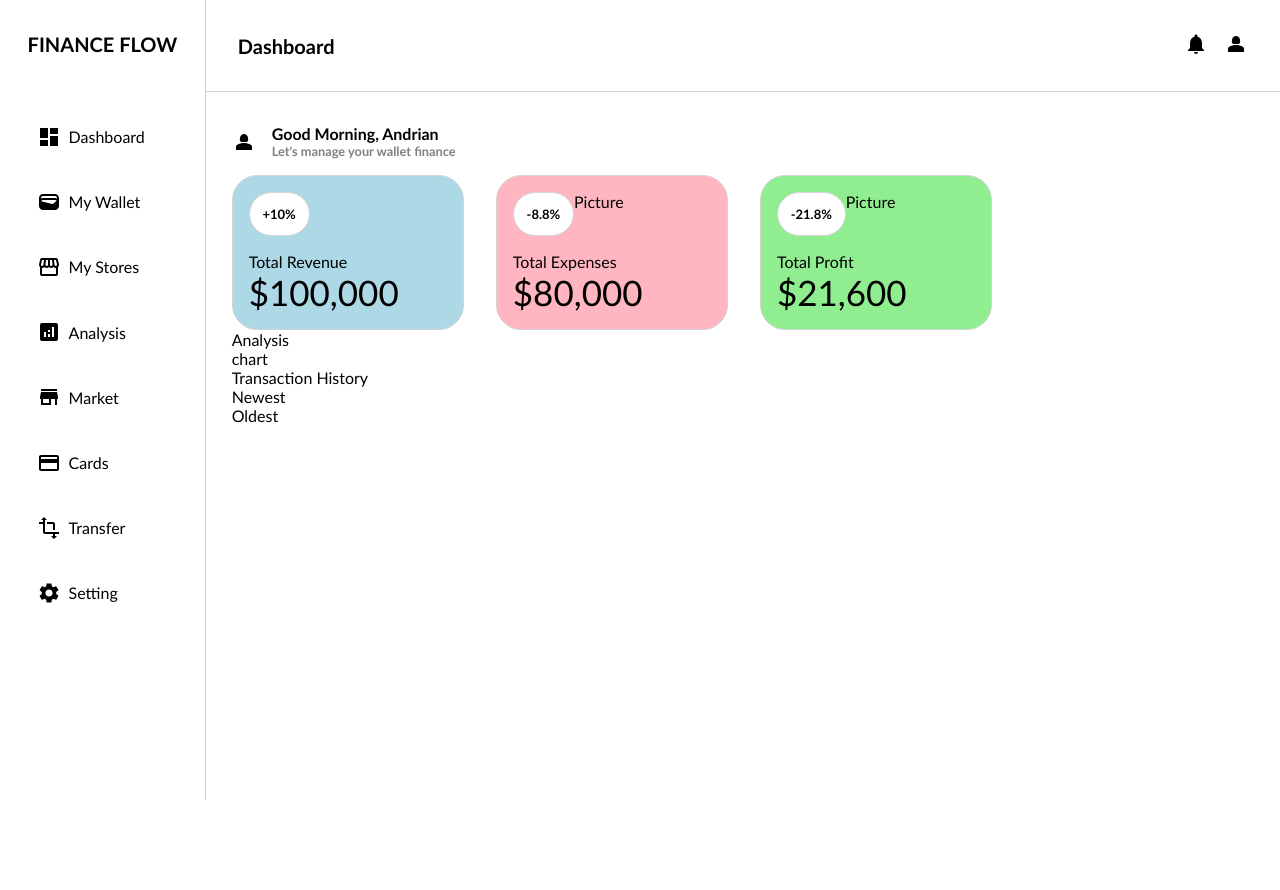
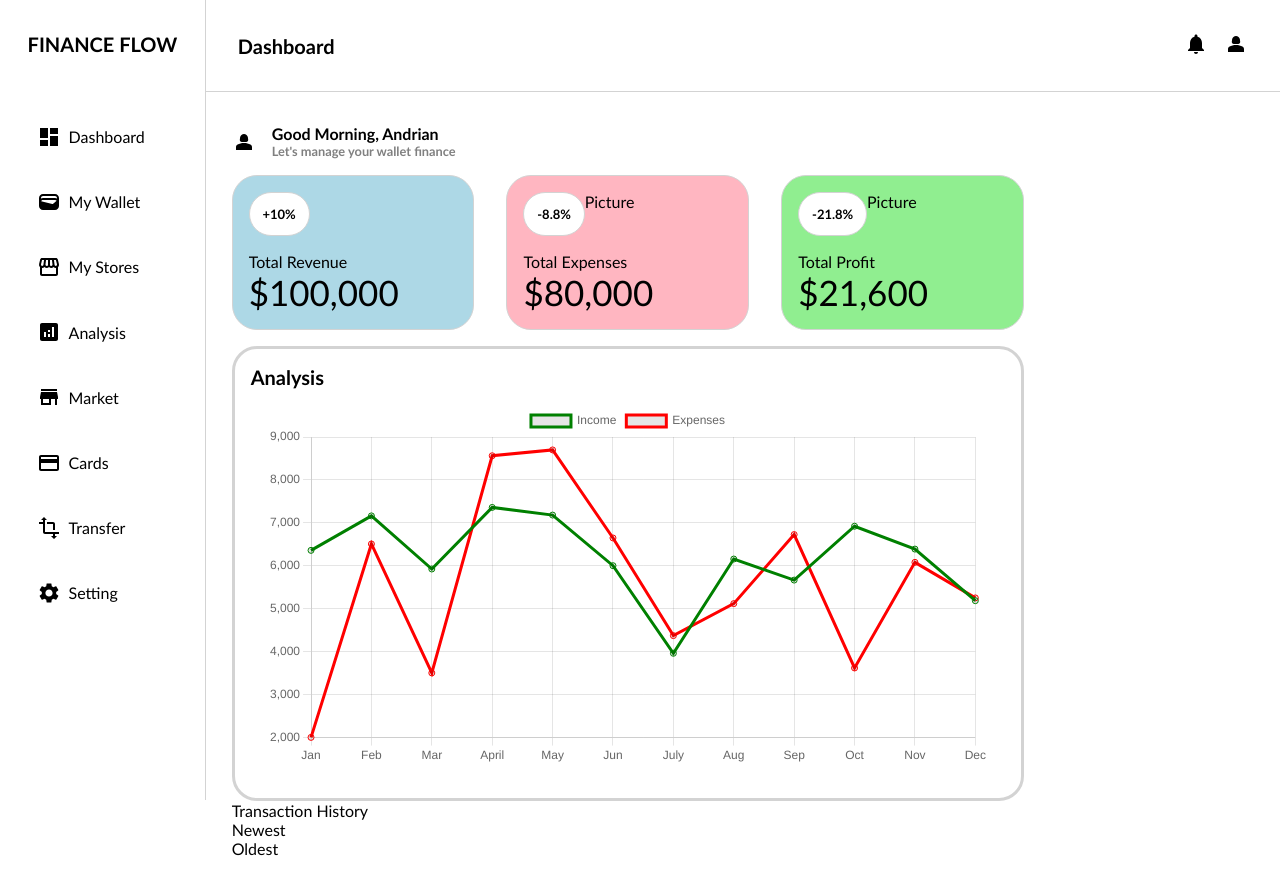
Before and after one commit to ADGR641/FinanceFlow, a React (Create React App) app: page / in a window 1280 px wide. Before the commit the page ends 800 px from the top, so only its background shows below. Built offline with nearby package versions, Linux system fonts and the light colour scheme.

Commit message:
02/09/2024

```diff
--- a/package.json
+++ b/package.json
@@ -15,9 +15,11 @@
     "@testing-library/react": "^13.4.0",
     "@testing-library/user-event": "^13.5.0",
     "apexcharts": "^3.53.0",
+    "chart.js": "^4.4.4",
     "charts.css": "^1.1.0",
     "react": "^18.3.1",
     "react-apexcharts": "^1.4.1",
+    "react-chartjs-2": "^5.2.0",
     "react-dom": "^18.3.1",
     "react-scripts": "5.0.1",
     "styled-components": "^6.1.12",
--- a/src/App.js
+++ b/src/App.js
@@ -1,14 +1,14 @@
 import "./App.css";
 import SideBar from "./components/SideBar.js";
 import NavBar from "./components/NavBar.js";
-import Dashbaord from "./pages/Dashbaord.js";
+import Dashboard from "./pages/Dashboard.js";
 
 function App() {
   return (
     <div className="App">
       <SideBar />
       <NavBar />
-      <Dashbaord />
+      <Dashboard />
     </div>
   );
 }
--- a/src/components/LineChart.js
+++ b/src/components/LineChart.js
@@ -0,0 +1,38 @@
+import React from "react";
+import { Line } from "react-chartjs-2";
+import {
+  Chart,
+  CategoryScale,
+  LinearScale,
+  PointElement,
+  LineElement,
+  Title,
+  Tooltip,
+  Legend,
+} from "chart.js";
+
+import { AnalysisData } from "../data/AnalysisData.js";
+
+// Make it render on website
+Chart.register(
+  CategoryScale,
+  LinearScale,
+  PointElement,
+  LineElement,
+  Title,
+  Tooltip,
+  Legend
+);
+
+function LineChart() {
+  const option = {};
+  return (
+    <>
+      <div>
+        <Line options={option} data={AnalysisData} />
+      </div>
+    </>
+  );
+}
+
+export default LineChart;
--- /dev/null
+++ b/src/data/AnalysisData.js
@@ -0,0 +1,34 @@
+import { BorderColor, Dataset } from "@mui/icons-material";
+
+export const AnalysisData = {
+  labels: [
+    "Jan",
+    "Feb",
+    "Mar",
+    "April",
+    "May",
+    "Jun",
+    "July",
+    "Aug",
+    "Sep",
+    "Oct",
+    "Nov",
+    "Dec",
+  ],
+  datasets: [
+    {
+      label: "Income",
+      data: [
+        6360, 7163, 5926, 7360, 7182, 6003, 3963, 6158, 5668, 6922, 6390, 5188,
+      ],
+      borderColor: "rgb(0,128,0)",
+    },
+    {
+      label: "Expenses",
+      data: [
+        2005, 6509, 3506, 8563, 8699, 6649, 4375, 5120, 6728, 3621, 6081, 5253,
+      ],
+      borderColor: "rgb(255,0,0)",
+    },
+  ],
+};
--- a/src/pages/Dashbaord.js
+++ b/src/pages/Dashboard.js
@@ -1,6 +1,7 @@
 import React from "react";
 import "../styles/Dashboard.css";
 import Person2Icon from "@mui/icons-material/Person2";
+import LineChart from "../components/LineChart.js";
 
 function Dashbaord() {
   return (
@@ -49,9 +50,11 @@ function Dashbaord() {
           </div>
         </div>
 
-        <div>
-          <div>Analysis</div>
-          <div>chart</div>
+        <div className="analysisSection">
+          <div className="analysisTitle">Analysis</div>
+          <div className="analysisChart">
+            <LineChart />
+          </div>
         </div>
 
         <div>
--- a/src/styles/Dashboard.css
+++ b/src/styles/Dashboard.css
@@ -34,6 +34,10 @@
   border-radius: 25px;
   border-color: lightgrey;
   border-width: thin;
+}
+
+.totalProfit {
+  margin-right: 0;
 }
 
 .totalRevenue {
@@ -79,3 +83,20 @@
   max-width: 300px;
   margin: 0 auto;
 }
+
+.analysisSection {
+  border: solid;
+  border-radius: 25px;
+  border-color: lightgrey;
+  padding: 1rem;
+  margin-top: 1rem;
+}
+
+.analysisTitle {
+  font-size: 1.25rem;
+  font-weight: bold;
+}
+
+.analysisChart {
+  padding: 1rem;
+}
```
Also changed, not shown: 1 other file (tests, documents, lock files or other folders).
